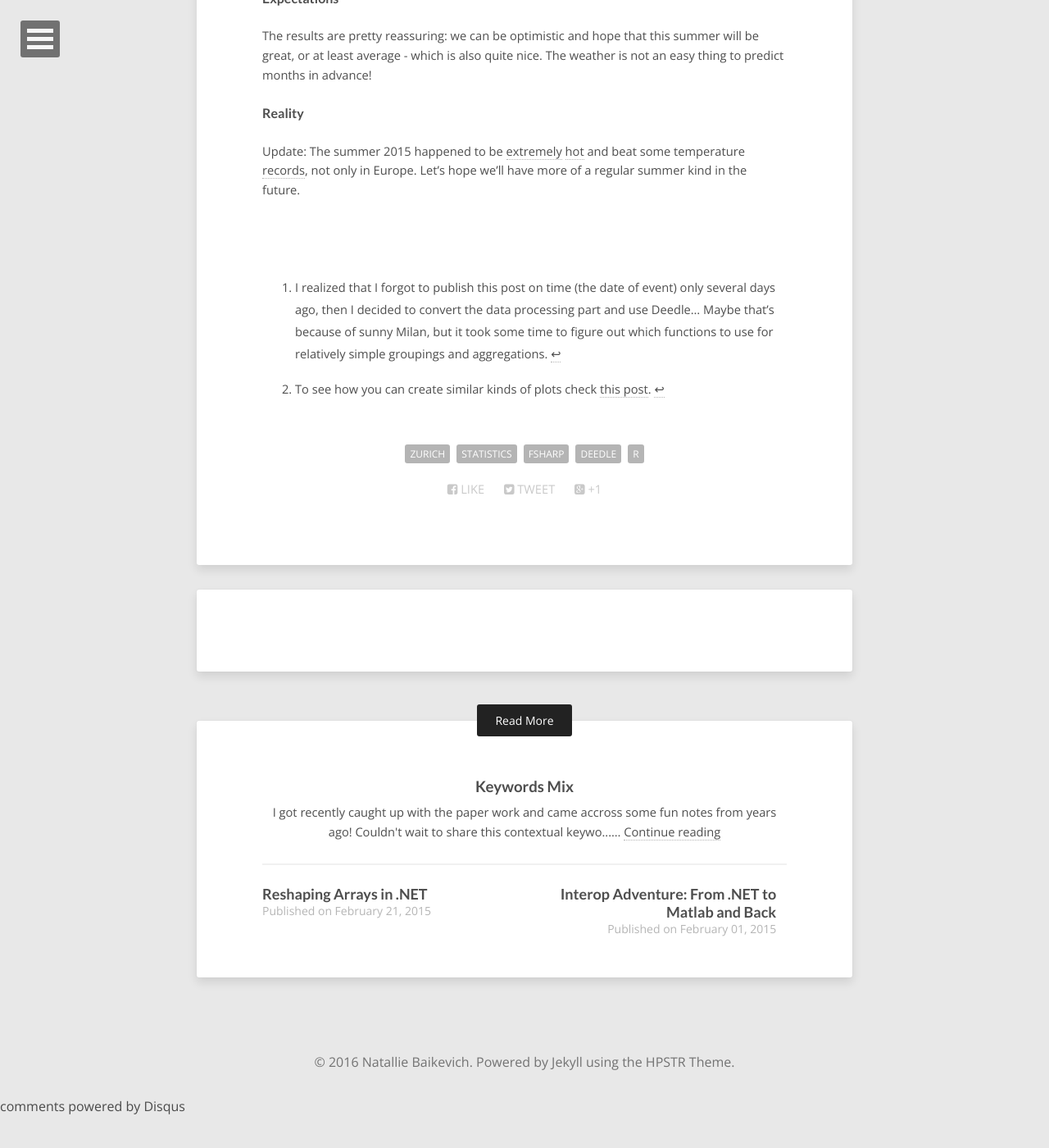
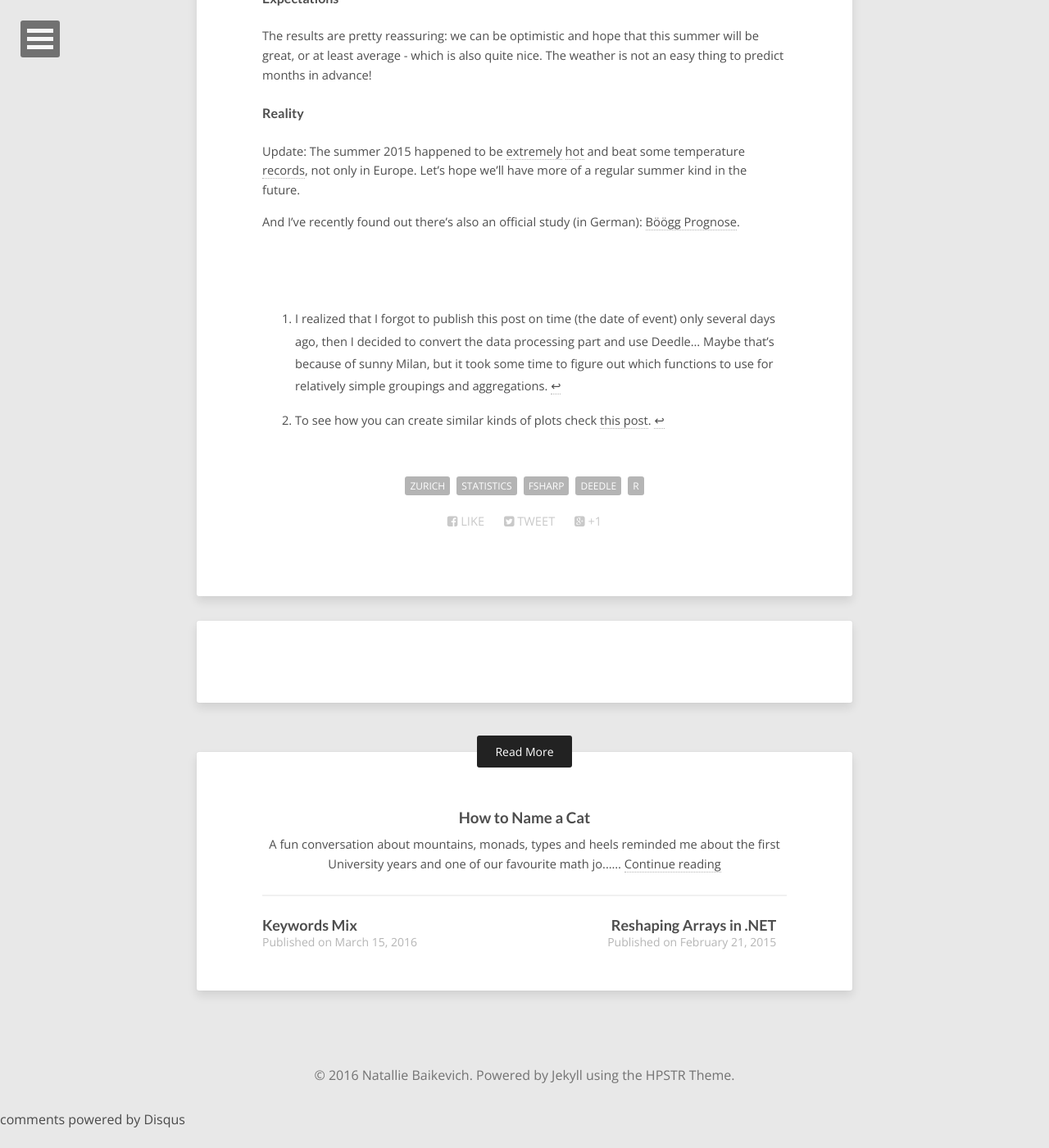
Before and after one commit to luajalla/luajalla.github.io, a Jekyll site: the page built from _posts/2015-04-25-traditions-vs-statistics-sechselaeuten.md, in a window 1280 px wide and 1400 px high, scrolled down 5289 px. Shown: the whole window at 82% size. Built offline with Jekyll 4.4.1, drawn with Linux system fonts in a browser that asks for light colours; nearby versions of some CDN libraries; some web fonts are replaced; comment, search, counter and statistics services are not loaded.

Commit message:
hot to name a cat

```diff
--- a/Gemfile
+++ b/Gemfile
@@ -5,3 +5,4 @@ gem 'coderay'
 gem 'sass', '3.4.5'
 gem 'octopress', '~> 3.0.0.rc.12'
 gem 'jekyll-sitemap'
+gem 'rouge'
--- a/_posts/2015-04-25-traditions-vs-statistics-sechselaeuten.md
+++ b/_posts/2015-04-25-traditions-vs-statistics-sechselaeuten.md
@@ -253,6 +253,8 @@ The results are pretty reassuring: we can be optimistic and hope that this summe
 
 Update: The summer 2015 happened to be [extremely](http://allaboutgeneva.com/2015/07/15/swiss-heatwave-2015-new-danger-alert/) [hot](http://www.meteoschweiz.admin.ch/home/aktuell/meteoschweiz-blog.subpage.html/de/data/blogs/2015/8/sehr-warmer-august-extrem-heisser-sommer.html) and beat some temperature [records](https://www.washingtonpost.com/news/capital-weather-gang/wp/2015/09/15/the-summer-of-2015-was-earths-hottest-on-record-nasa-data-show/), not only in Europe. Let's hope we'll have more of a regular summer kind in the future.
 
+And I've recently found out there's also an official study (in German): [Böögg Prognose](http://www.meteoswiss.admin.ch/home/climate/past/climate-of-switzerland/reports-throughout-the-year/boeoegg-prognose.html).
+
 <p>&nbsp;</p>
 <p>&nbsp;</p>
 
--- /dev/null
+++ b/_posts/2016-05-03-how-to-name-a-cat.md
@@ -0,0 +1,45 @@
+---
+layout: post
+title: "How to Name a Cat"
+modified:
+categories:
+description:
+tags: [math]
+image:
+  feature: header8.jpg
+comments:
+share:
+date: 2016-05-03T23:16:10+02:00
+---
+<style type="text/css">
+	pre {
+		width: 100%;
+		border: none;
+	}
+	figure {
+		padding: 0px;
+	}
+</style>
+
+A fun conversation about mountains, monads, types and heels reminded me about the first University years and one of our favourite math jokes. Here's an attempt to translate it ([original](http://bash.im/quote/394171)):
+
+{% highlight text %}
+- Btw, Basis is a good name for a cat.
+- Yeah, imposing...
+- "Basis, come here".
+  "Yes... Basis is full... Look at our complete Basis."
+  "Basis, shoo from the bed! Where is your space?"
+- "C'mon, convert to normal!"
+- "Basis, we'll measure you!"
+  "We want to know your dimension"
+  And if we get another cat with the same name, we can make a change of Basis.
+  And we also can rotate Basis.
+- And shear ))
+- And scale a bit! (in one dimension though)
+  And when it stands, it's orthogonal!
+  The paws are the same, so normalized too!
+  i.e. we have EUCLIDEAN BASIS!!!
+  Decided.
+{% endhighlight %}
+![cat]({{ site.url }}/images/cat.png)
+{: .image-right}
```
Also changed, not shown: _posts/2016-03-15-keywords-mix.md (line endings or trailing spaces), images/cat.png (added).
